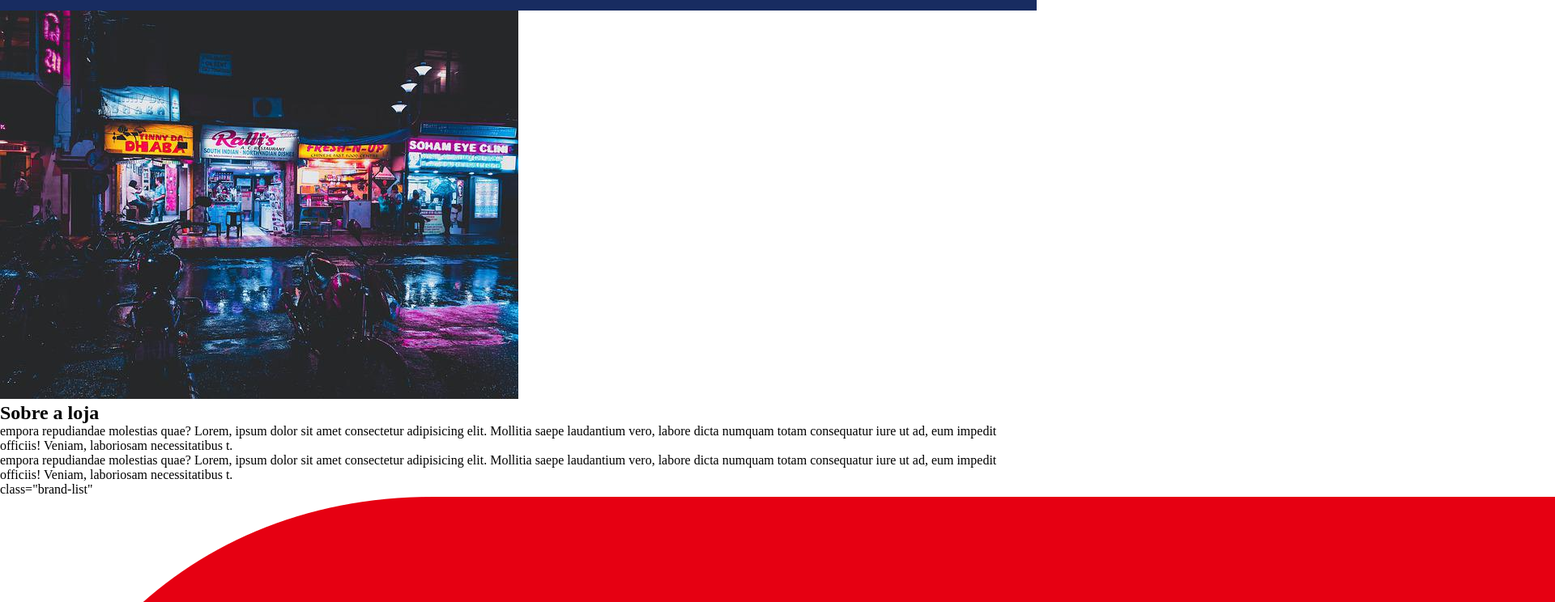
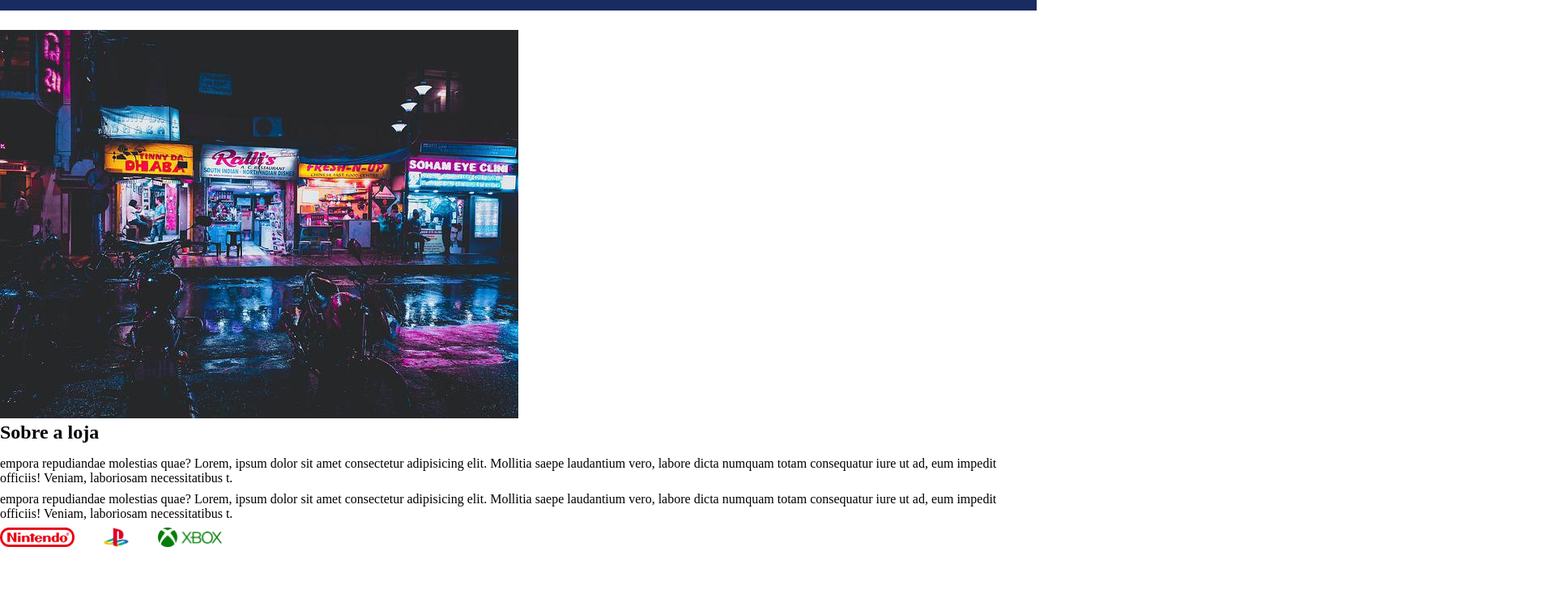
Before and after one commit to NathyyRodrigues/Dark_Game, a plain HTML site: page index.html in a window 1280 px wide. Shown: the part 56-800 px from the top of the page at 81% size, 1920 px wide, since content can reach past the window. Drawn offline with Linux system fonts and the light colour scheme.

Commit message:
mensagem

```diff
--- a/index.html
+++ b/index.html
@@ -40,10 +40,10 @@
             labore dicta numquam totam consequatur iure ut ad, eum impedit officiis! Veniam,
             laboriosam necessitatibus t.
         </p>
-        <ul> class="brand-list"
-<li><img src="./images/nintendo.png" alt="Nintendo"></li>
-<li><img src="./images/playstation.png" alt="Playstation"></li>
-<li><img src="./images/xbox.png" alt="Xbox"></li>
+        <ul class="brand-list">
+            <li><img src="./images/nintendo.png" alt="Nintendo"></li>
+            <li><img src="./images/playstation.png" alt="Playstation"></li>
+            <li><img src="./images/xbox.png" alt="Xbox"></li>
         </ul>
 
         </div>
--- a/main.css
+++ b/main.css
@@ -27,7 +27,8 @@ header nav li a{
     margin: 0 auto;
 }
 
-header .container{
+header .container,
+section.container{
     display: flex;
     align-items: center;
     justify-content: space-between;
@@ -40,3 +41,23 @@ header .container{
 .brand-list li{
     display: inline;
 }
+
+section .container{
+    align-items: flex-start;
+}
+
+section{
+    padding: 24px 0;
+}
+
+section h2{
+    margin-bottom: 16px;
+}
+
+section p{
+    margin-bottom: 8px;
+}
+
+section img{
+    margin-right: 32px;
+}
```
Also changed, not shown: style.css (added).
